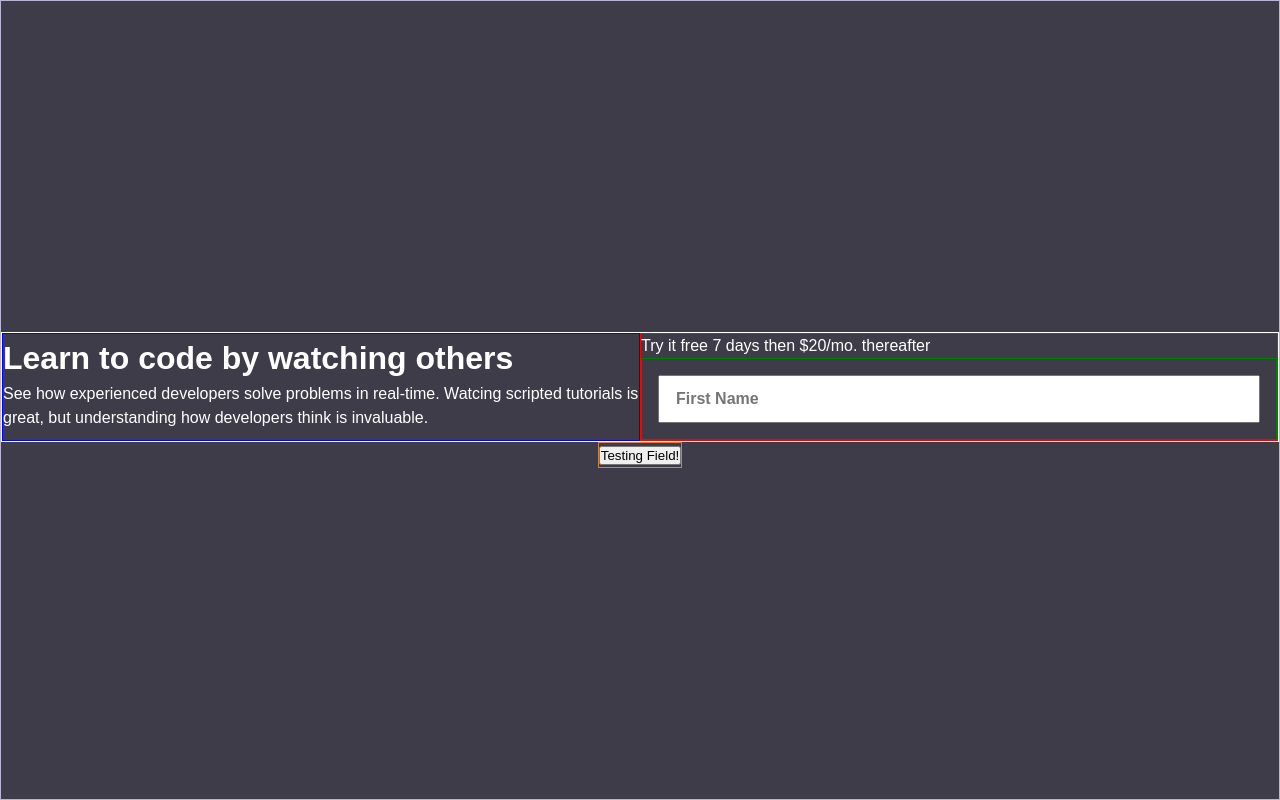
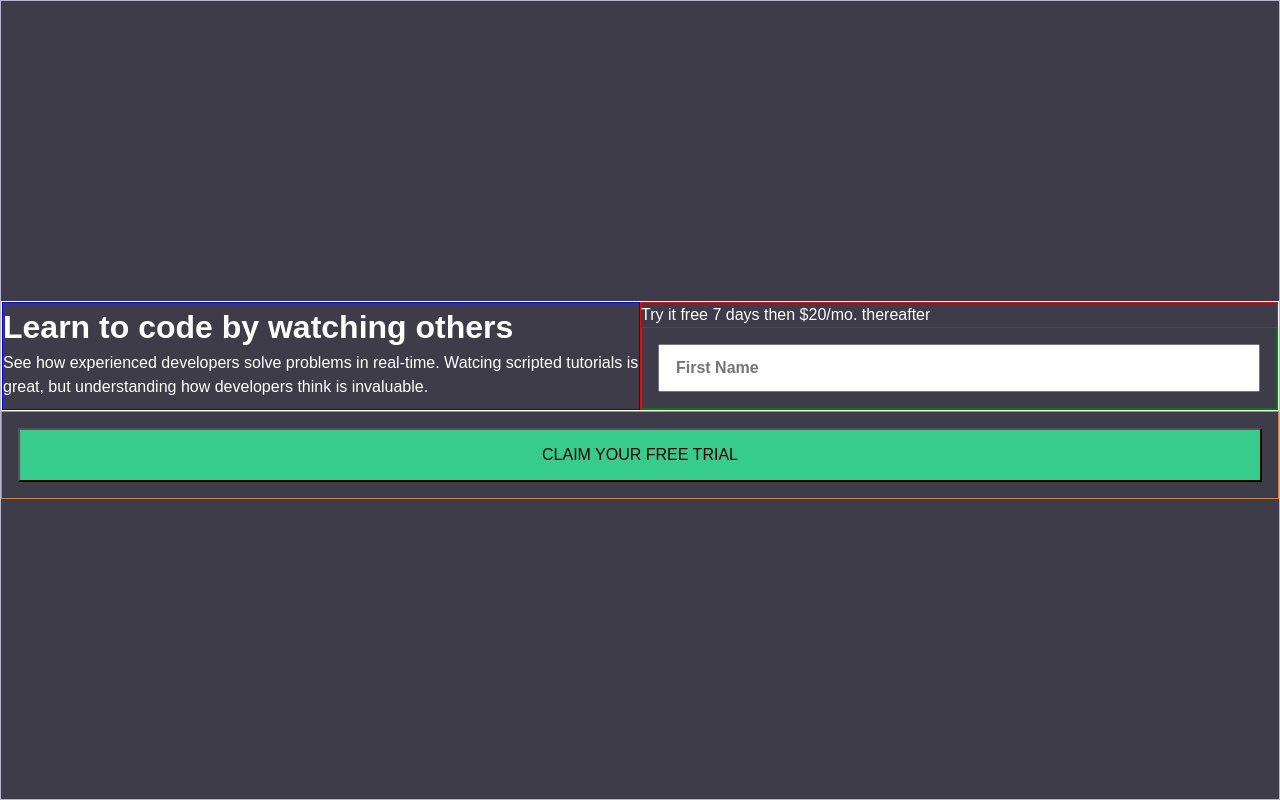
Before and after one commit to Nhoj-Plummer/intro_component_with_sign-up_form, a Next.js app: page / in a window 1280 px wide. Built offline with nearby package versions, Linux system fonts and the light colour scheme.

Commit message:
Add some css and basic formatting

```diff
--- a/src/app/page.tsx
+++ b/src/app/page.tsx
@@ -7,7 +7,7 @@ export default function Home() {
   return (
     <>
       <SignUp />
-      <Button text="Testing Field!" />
+      <Button text="CLAIM YOUR FREE TRIAL" />
     </>
   );
 }
--- a/src/components/button/button.css
+++ b/src/components/button/button.css
@@ -1,6 +1,16 @@
 .button_container {
+  display: flex;
+  width: 100%;
+  font: var(--font-family);
+  padding: 1rem;
+  justify-content: center;
   border: 1px solid peru;
 }
 
 .button_field {
+  box-sizing: border-box;
+  background-color: var(--green);
+  font-size: var(--font-size-body);
+  padding: 1rem;
+  width: 100%;
 }
```
